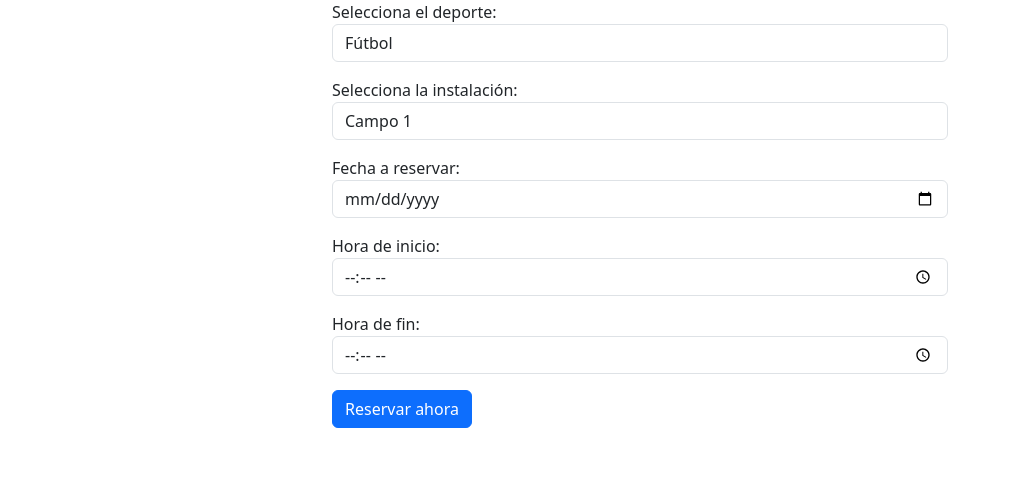
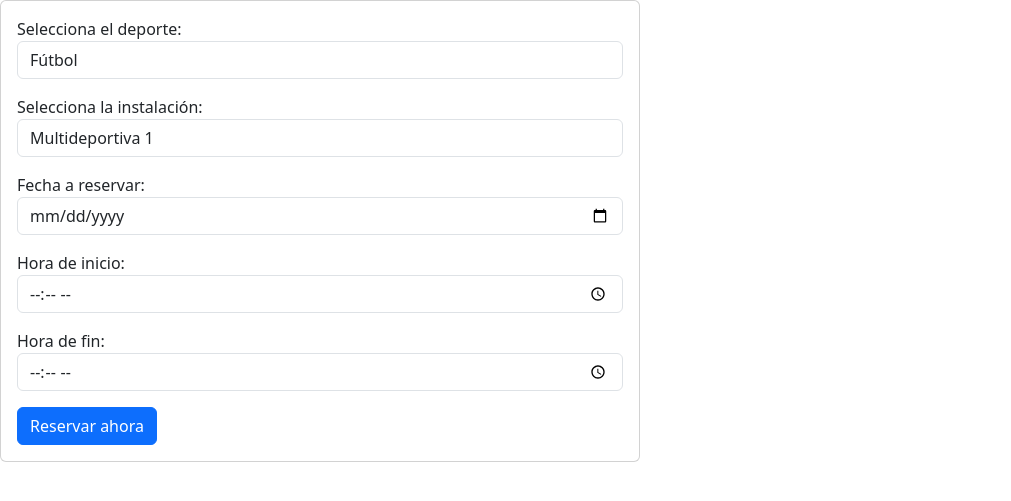
Before and after one commit to Valeria2711/tfg, a PHP site: page /reservations.php in a window 1280 px wide. Shown: the part 67-568 px from the top of the page, without its empty margins (0-1011 px from the left). Run offline with PHP 8.4, Linux system fonts and the light colour scheme.

Commit message:
Cambios en combo (no definitivo)

```diff
--- a/reservations.php
+++ b/reservations.php
@@ -19,25 +19,41 @@
     <?php
       @include "./nav-bar.php";
     ?>
-    <div class="container col col-md-6">
+    <div class="card col col-md-6">
+      <div class="card-body">
         <form action="submit-form.php" method="post">
           <div class="mb-3">
             <label for="deporte">Selecciona el deporte:</label>
             <select id="deporte" name="deporte" class="form-control">
-          <!-- foreach de cada deporte -->
+              <!-- TODO: foreach de cada deporte a la bd -->
               <option value="futbol">Fútbol</option>
+              <option value="futbol_sala">Fútbol sala</option>
               <option value="tenis">Tenis</option>
-          <option value="natacion">Natación</option>
-          <!-- Agrega más opciones según tus instalaciones deportivas -->
+              <option value="padel">Pádel</option>
+              <option value="petanca">Petanca</option>
+              <option value="rugby">Rugby</option>
+              <option value="baloncesto">Baloncesto</option>
+              <option value="voleibol">Voleibol</option>
             </select>
           </div>
           <div class="mb-3">
           <!-- foreach de cada instalacion -->
             <label for="instalacion">Selecciona la instalación:</label>
             <select id="instalacion" name="instalacion" class="form-control">
-          <option value="campo1">Campo 1</option>
-          <option value="campo2">Campo 2</option>
-          <option value="piscina">Piscina</option>
+              <option value="multideportiva_1">Multideportiva 1</option>
+              <option value="multideportiva_2">Multideportiva 2</option>
+              <option value="multideportiva_3">Multideportiva 3</option>
+              <option value="multideportiva_4">Multideportiva 4</option>
+              <option value="atletismo">Atletismo</option>
+              <option value="futbol_7_1">Fútbol 7 - 1</option>
+              <option value="futbol_7_2">Fútbol 7 - 2</option>
+              <option value="futbol_11">Fútbol 11</option>
+              <option value="padel_1">Pádel 1</option>
+              <option value="padel_2">Pádel 2</option>
+              <option value="tenis_1">Tenis 1</option>
+              <option value="tenis_2">Tenis 2</option>
+              <option value="petanca">Petanca</option>
+              <option value="rugby">Rugby</option>
               <!-- Agrega más opciones según tus instalaciones deportivas -->
             </select>
           </div>
@@ -56,5 +72,6 @@
           <input type="submit" class="btn btn-primary" value="Reservar ahora">
         </form>
       </div>
+    </div>
   </body>
 </html>
```
Lines whose indentation alone changed are shown as unchanged.
